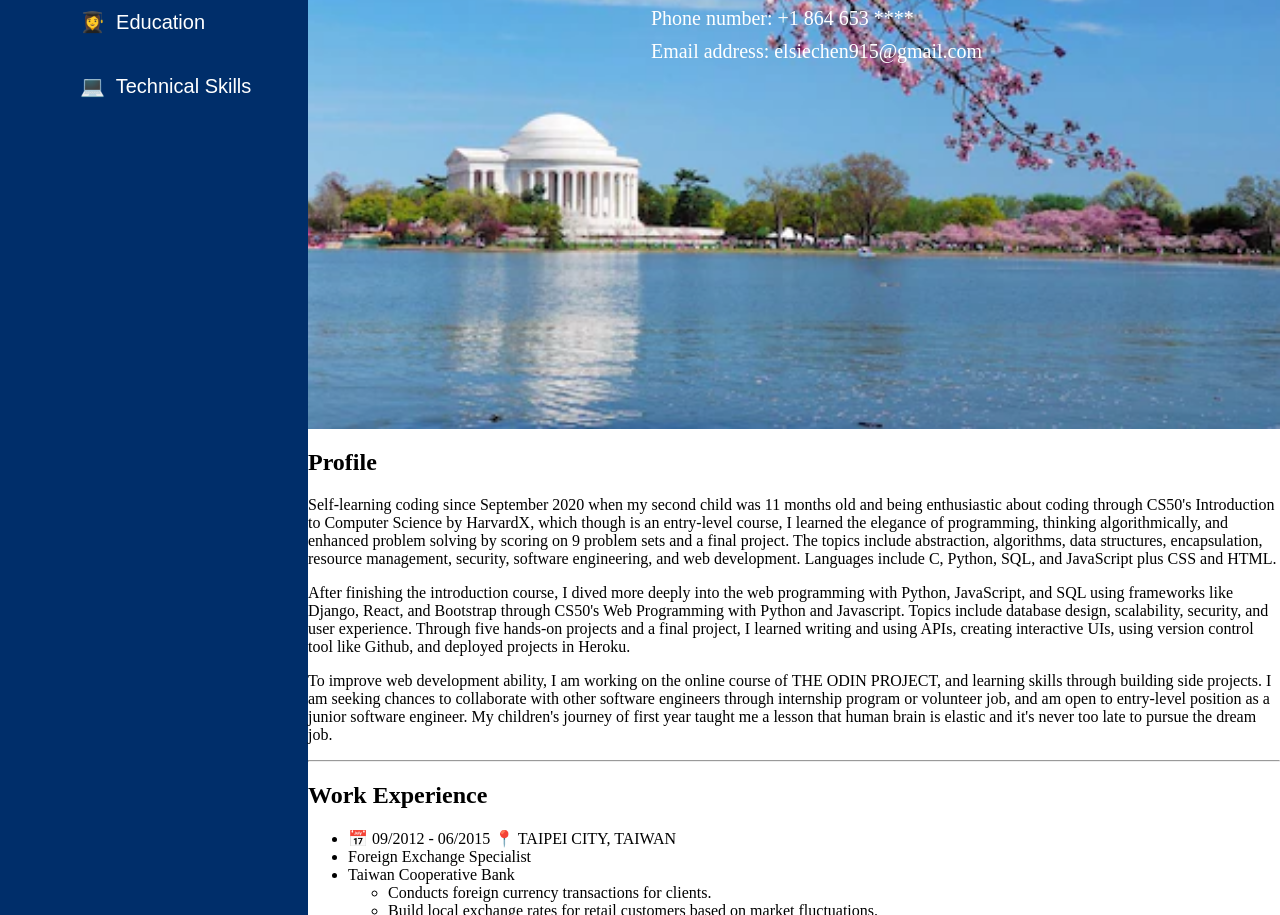
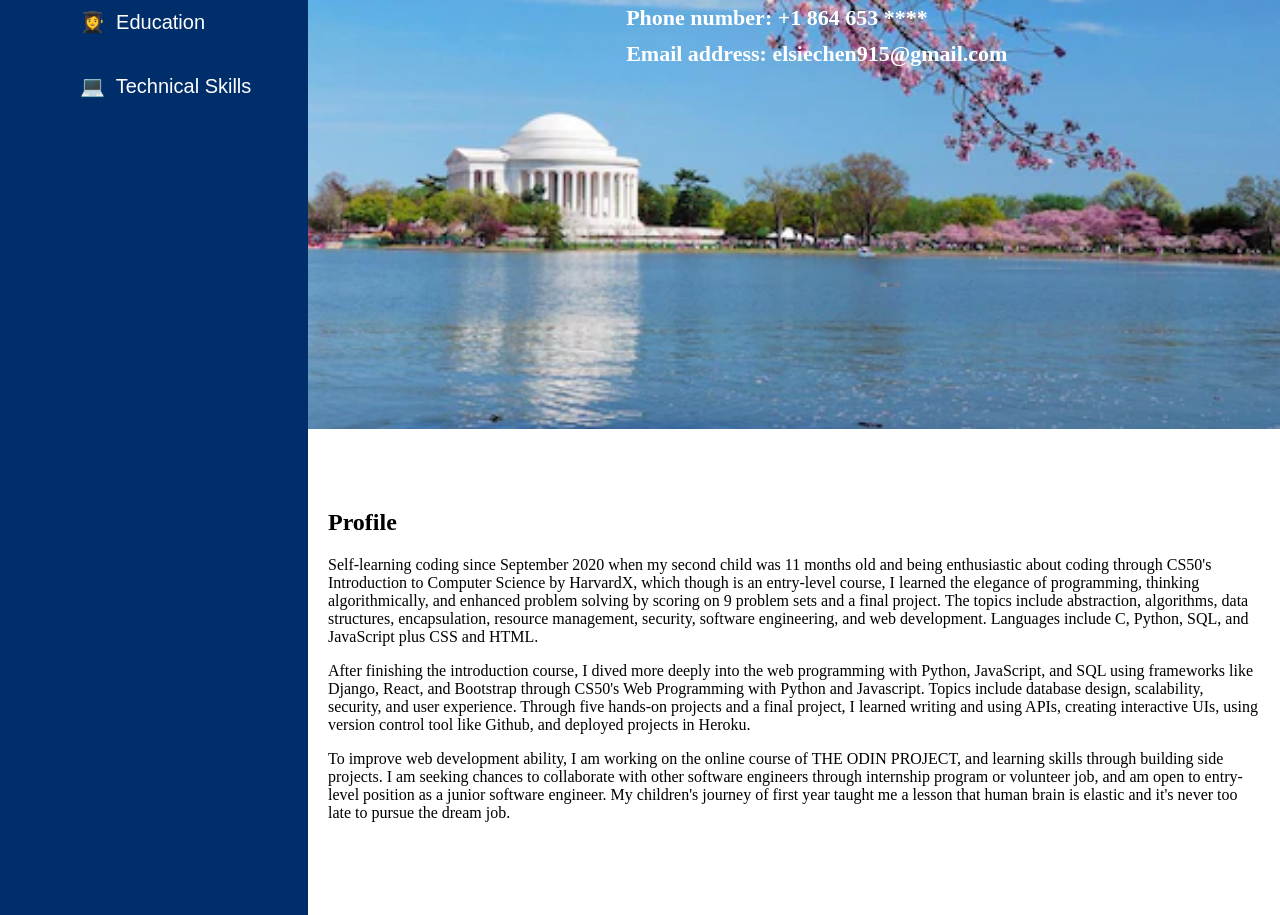
Before and after one commit to elsiechen/Yi-Chun-Chen--Resume, a plain HTML site: page index.html in a window 1280 px wide. Shown: the part 462-1377 px from the top of the page. Drawn offline with Linux system fonts and the light colour scheme.

Commit message:
Remove hr tag

```diff
--- a/index.html
+++ b/index.html
@@ -57,7 +57,6 @@
                 My children's journey of first year taught me a lesson that human brain is elastic and it's never too late to pursue
                 the dream job.
             </p>
-            <hr>
         </div>
         <div class="work" id="work">
             <h2>Work Experience</h2>
@@ -81,7 +80,6 @@
                     <li>Help holding international conference. </li>
                 </ul>
             </ul>
-            <hr>
         </div>
         <div class="education" id="education">
             <h2>Education</h2>
@@ -94,7 +92,6 @@
                 <li>CS50's Web Programming with Pythnon and JavaScript 📅 2021-2022</li>
                 <li>CS50x 📅 2020-2021</li>
             </ul>
-            <hr>
         </div>
         <div class="skills" id="skills">
             <h2 class="title">Technical Skills</h2>
@@ -106,7 +103,6 @@
                 <div class="bar" style="--bar-value:60%;" data-name="JAVASCRIPT" title="JAVASCRIPT 60%"></div>
             </div>
         </div>
-        <hr>
         <div class="certificate" id="certificate">
             <img src="../images/CS50W.png" alt="CS50W Certificate" width="15%" height="auto">
             <img src="../images/CS50x.png" alt="CS50x Certificate" width="15%" height="auto">
--- a/styles.css
+++ b/styles.css
@@ -78,8 +78,13 @@ a {
 .contact_li{
     list-style: none;
     margin: 10px 0;
-    font-size: 20px;
+    font-size: 22px;
+    font-weight: bold;
     color: white;
+}
+
+#profile{
+    padding: 60px 20px;
 }
 
 .skills {
```
